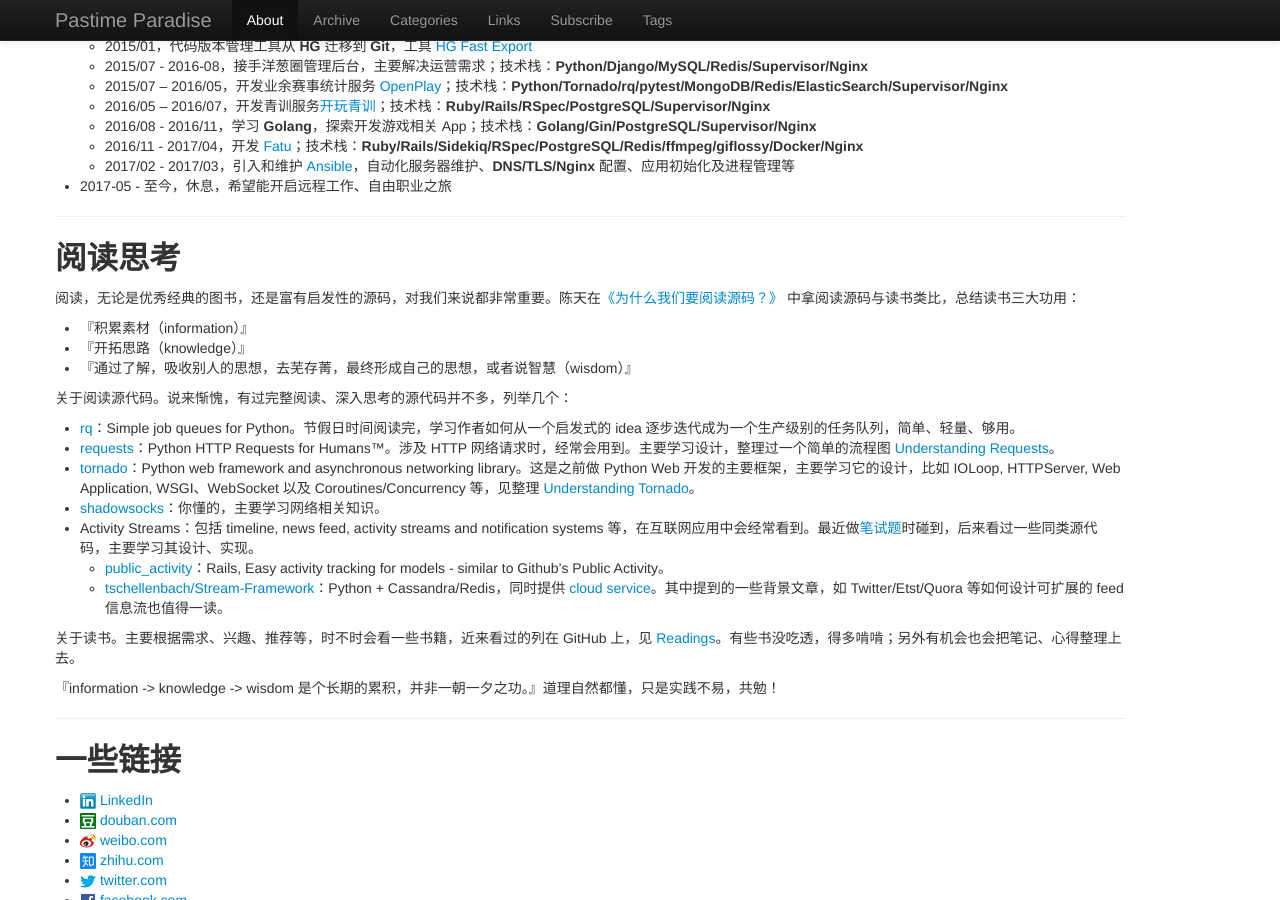
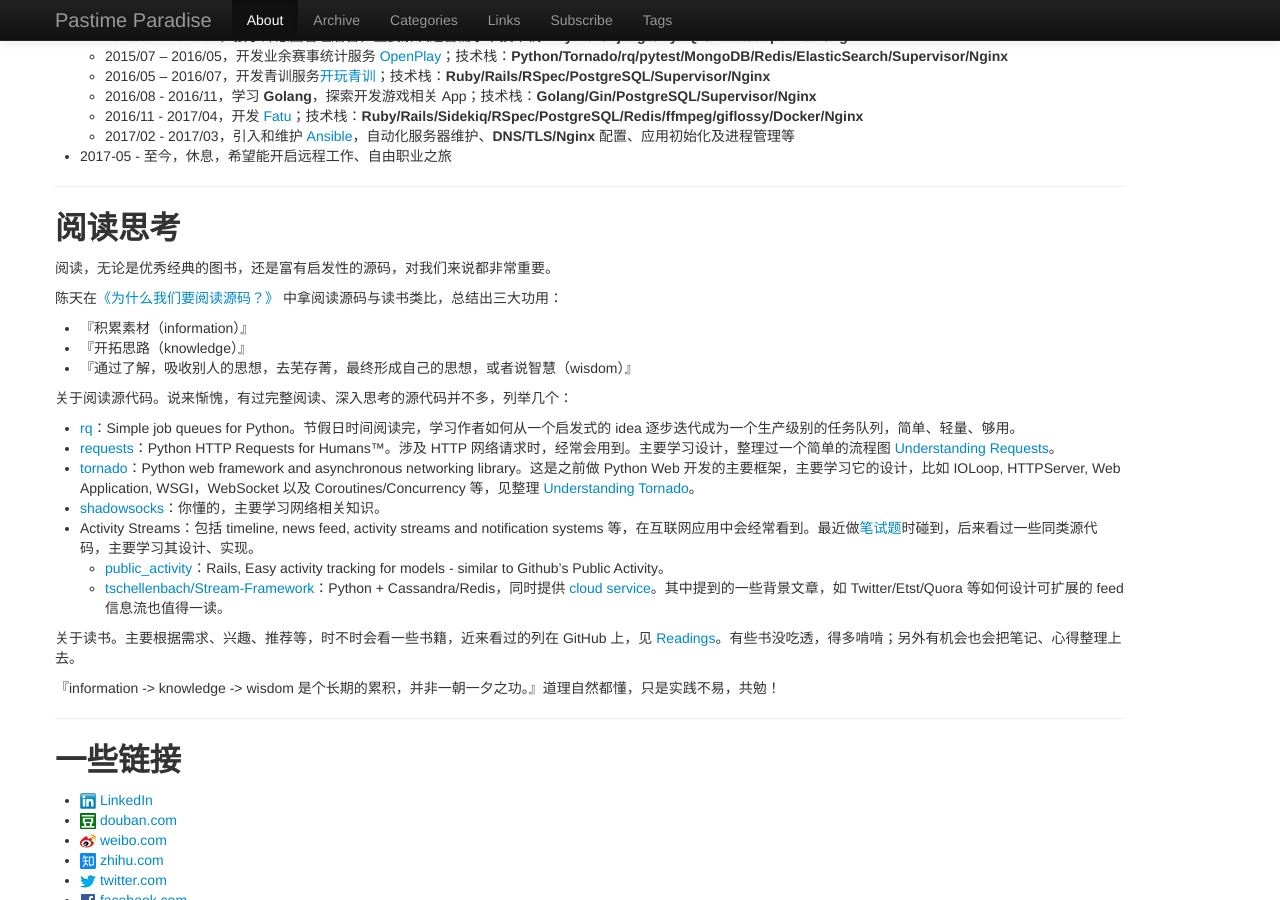
Before and after one commit to dylanninin/dylanninin.com, a Jekyll site: the page built from about.md, in a window 1280 px wide and 900 px high, scrolled down 1371 px. Built offline with Jekyll 4.4.1, drawn with Linux system fonts in a browser that asks for light colours; comment, search, counter and statistics services are not loaded; some of the changed text lies outside the part shown.

Commit message:
Update about

```diff
--- a/about.md
+++ b/about.md
@@ -81,7 +79,9 @@
 
 ## 阅读思考
 
-阅读，无论是优秀经典的图书，还是富有启发性的源码，对我们来说都非常重要。陈天在[《为什么我们要阅读源码？》](https://zhuanlan.zhihu.com/p/26181360) 中拿阅读源码与读书类比，总结读书三大功用：
+阅读，无论是优秀经典的图书，还是富有启发性的源码，对我们来说都非常重要。
+
+陈天在[《为什么我们要阅读源码？》](https://zhuanlan.zhihu.com/p/26181360) 中拿阅读源码与读书类比，总结出三大功用：
 
 - 『积累素材（information）』
 - 『开拓思路（knowledge）』
@@ -91,7 +91,7 @@
 
 - [rq](https://github.com/nvie/rq)：Simple job queues for Python。节假日时间阅读完，学习作者如何从一个启发式的 idea 逐步迭代成为一个生产级别的任务队列，简单、轻量、够用。
 - [requests](https://github.com/requests/requests)：Python HTTP Requests for Humans™。涉及 HTTP 网络请求时，经常会用到。主要学习设计，整理过一个简单的流程图 [Understanding Requests](https://github.com/dylanninin/dylanninin.github.com/issues/16)。
-- [tornado](https://github.com/tornadoweb/tornado)：Python web framework and asynchronous networking library。这是之前做 Python Web 开发的主要框架，主要学习它的设计，比如 IOLoop, HTTPServer, Web Application, WSGI、WebSocket 以及 Coroutines/Concurrency 等，见整理 [Understanding Tornado](https://github.com/dylanninin/dylanninin.github.com/issues/12)。
+- [tornado](https://github.com/tornadoweb/tornado)：Python web framework and asynchronous networking library。这是之前做 Python Web 开发的主要框架，主要学习它的设计，比如 IOLoop, HTTPServer, Web Application, WSGI，WebSocket 以及 Coroutines/Concurrency 等，见整理 [Understanding Tornado](https://github.com/dylanninin/dylanninin.github.com/issues/12)。
 - [shadowsocks](https://github.com/shadowsocks/shadowsocks/)：你懂的，主要学习网络相关知识。
 - Activity Streams：包括 timeline, news feed, activity streams and notification systems 等，在互联网应用中会经常看到。最近做[笔试题](https://github.com/dylanninin/tower-events)时碰到，后来看过一些同类源代码，主要学习其设计、实现。
   - [public_activity](https://github.com/chaps-io/public_activity)：Rails, Easy activity tracking for models - similar to Github's Public Activity。
```
Also changed, not shown: other parts of about.md (+1 -3 lines).
